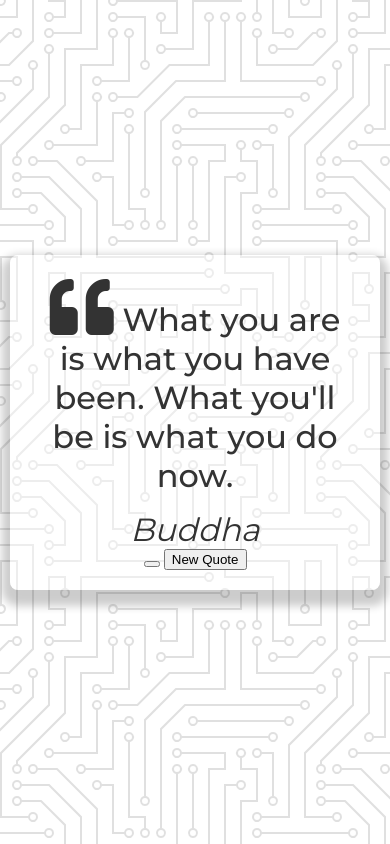
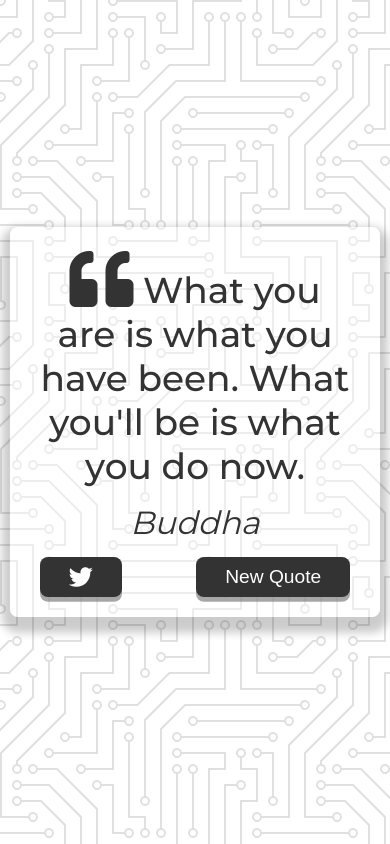
Before and after one commit to vassily-msq/j20, a plain HTML site: page 01-quotes/index.html in a window 390 px wide. Drawn offline with Linux system fonts and the light colour scheme; no server answers.

Commit message:
Fiddling w proxies

```diff
--- a/01-quotes/index.html
+++ b/01-quotes/index.html
@@ -24,7 +24,7 @@
     <!-- Buttons -->
     <div class="button-container">
       <button class="twitter-button" id="twitter" title="Tweet this">
-        <i class="fab.fa-twitter"></i>
+        <i class="fab fa-twitter"></i>
       </button>
       <button id="new-quote">New Quote</button>
     </div>
--- a/01-quotes/script.js
+++ b/01-quotes/script.js
@@ -1 +1,23 @@
-console.log("testing");
+// console.log("testing");
+
+// Get quote from API
+async function getQuote() {
+  // Call a proxi api forst
+  // const proxyUrl = "https://cors-anywhere.herokuapp.com/";
+  const proxyUrl = "https://yacdn.org/";
+  const apiUrl = "http://api.forismatic.com/api/1.0/?method=getQuote&lang=en&format=json";
+  try {
+    // Use both api Url and proxy urls
+    const response = await fetch(proxyUrl + apiUrl);
+    // const response = await fetch(apiUrl);
+    const data = await response.json();
+    console.log(data);
+
+  } catch (error) {
+    // getQuote();
+    console.log('Whoops, no quote!', error);
+  }
+
+}
+
+getQuote();
--- a/01-quotes/style.css
+++ b/01-quotes/style.css
@@ -50,6 +50,41 @@ body {
   font-style: italic;
 }
 
+.button-container {
+  margin-top: 15px;
+  display: flex;
+  justify-content: space-between;
+}
+
+button {
+  cursor: pointer;
+  font-size: 1.2rem;
+  height: 2.5rem;
+  border: none;
+  border-radius: 8px;
+  color: white;
+  background: #333;
+  outline: none;
+  padding: .5rem 1.8rem;
+  box-shadow: 0 0.3rem rgba(121,121,121, .65);
+}
+
+button:hover {
+  filter: brightness(110%);
+}
+
+button:active {
+  transform: translate(0, .3rem);
+  box-shadow: 0 .1rem rgba(255, 255, 255, .65);
+}
+
+.twitter-button:hover {
+  color: #38a1f3;
+}
+
+.fa-twitter { font-size: 1.5rem;}
+
+
 /* Media query */
 @media screen and (max-width: 1000px) {
   .quote-container {
@@ -57,6 +92,6 @@ body {
   }
 
   .quote-text {
-    font-size: 2rem;
+    font-size: 2.25rem;
   }
 }
```
